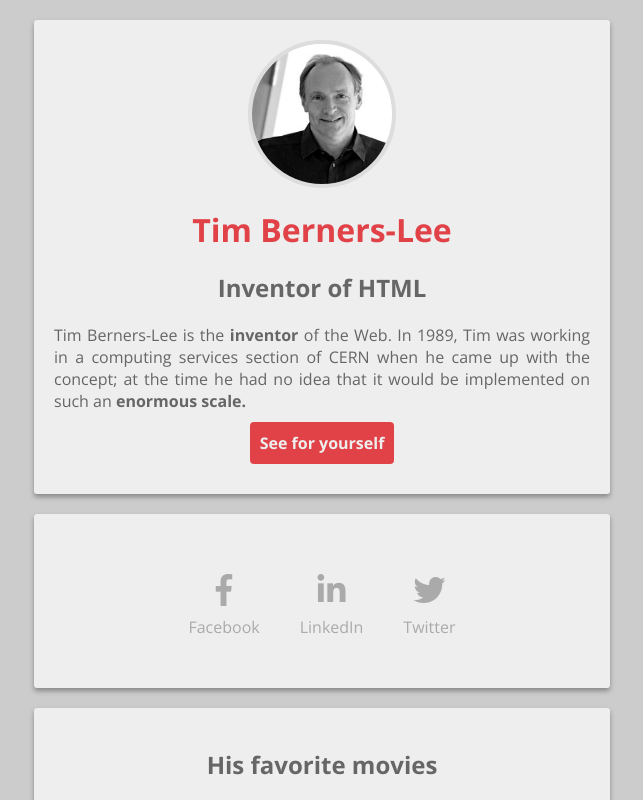
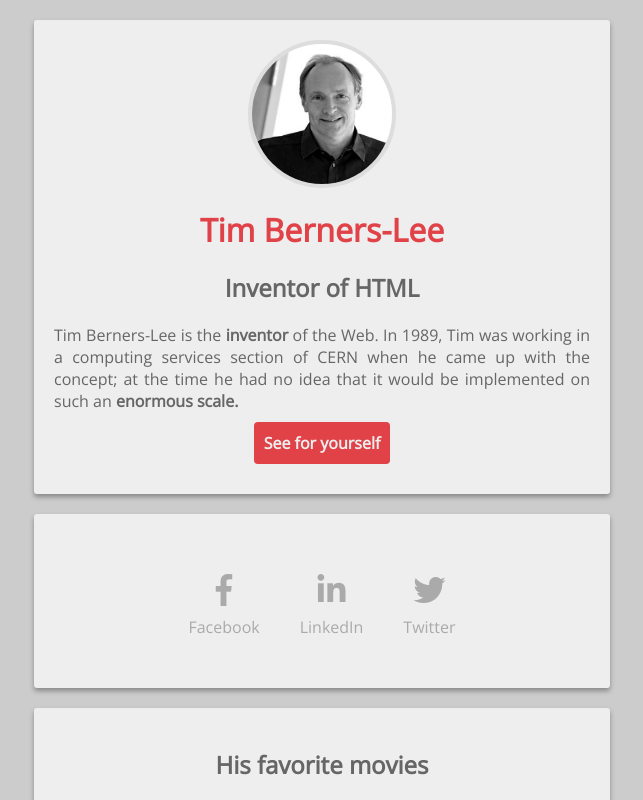
Before and after one commit to ChristopheSchevers/starting-web-development, a plain HTML site: page index.html in a window 1280 px wide. Shown: the top 800 px of the page, without its empty margins (318-961 px from the left). Drawn offline with nearby package versions, Linux system fonts and the light colour scheme.

Commit message:
Fixed HTML syntax issues

```diff
--- a/index.html
+++ b/index.html
@@ -6,7 +6,7 @@
     <meta http-equiv="X-UA-Compatible" content="ie=edge">
     <link rel="stylesheet" type="text/css" href="style.css">
     <link rel="stylesheet" href="https://use.fontawesome.com/releases/v5.5.0/css/all.css" integrity="sha384-B4dIYHKNBt8Bc12p+WXckhzcICo0wtJAoU8YZTY5qE0Id1GSseTk6S+L3BlXeVIU" crossorigin="anonymous">
-    <link rel="stylesheet" href="http://fonts.googleapis.com/css?family=Open+Sans:400,300,700|Montserrat:400,700">
+    <link href="https://fonts.googleapis.com/css?family=Open+Sans" rel="stylesheet">
     <title>Starting Web Development</title>
 </head>
 <body>
@@ -56,6 +56,7 @@
                 <div class="info">
                    <h3>Alien</h3>
                    <p>The commercial vessel Nostromo receives a distress call from an unexplored planet. After searching for survivors, the crew heads home only to realize that a deadly bioform has joined them.</p>
+                </div>
             </div>
         </div>
     </div>
```
